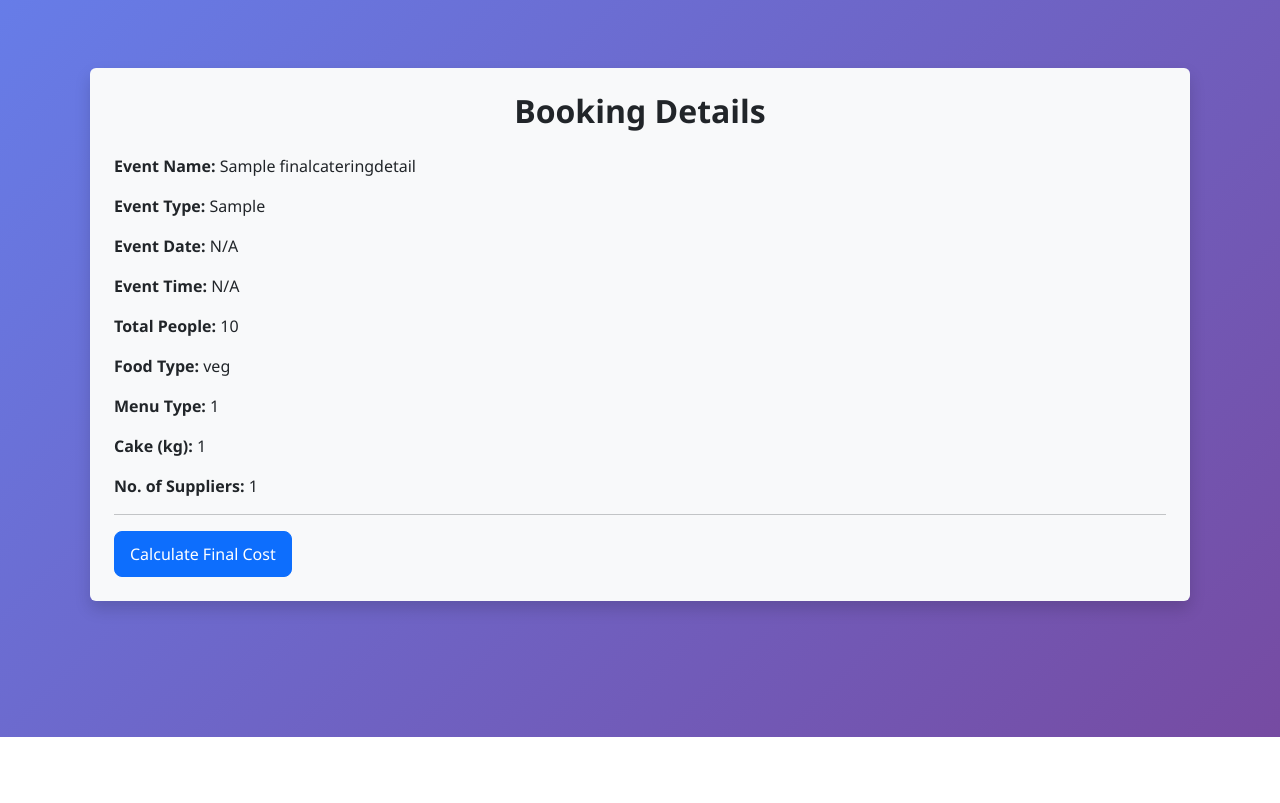
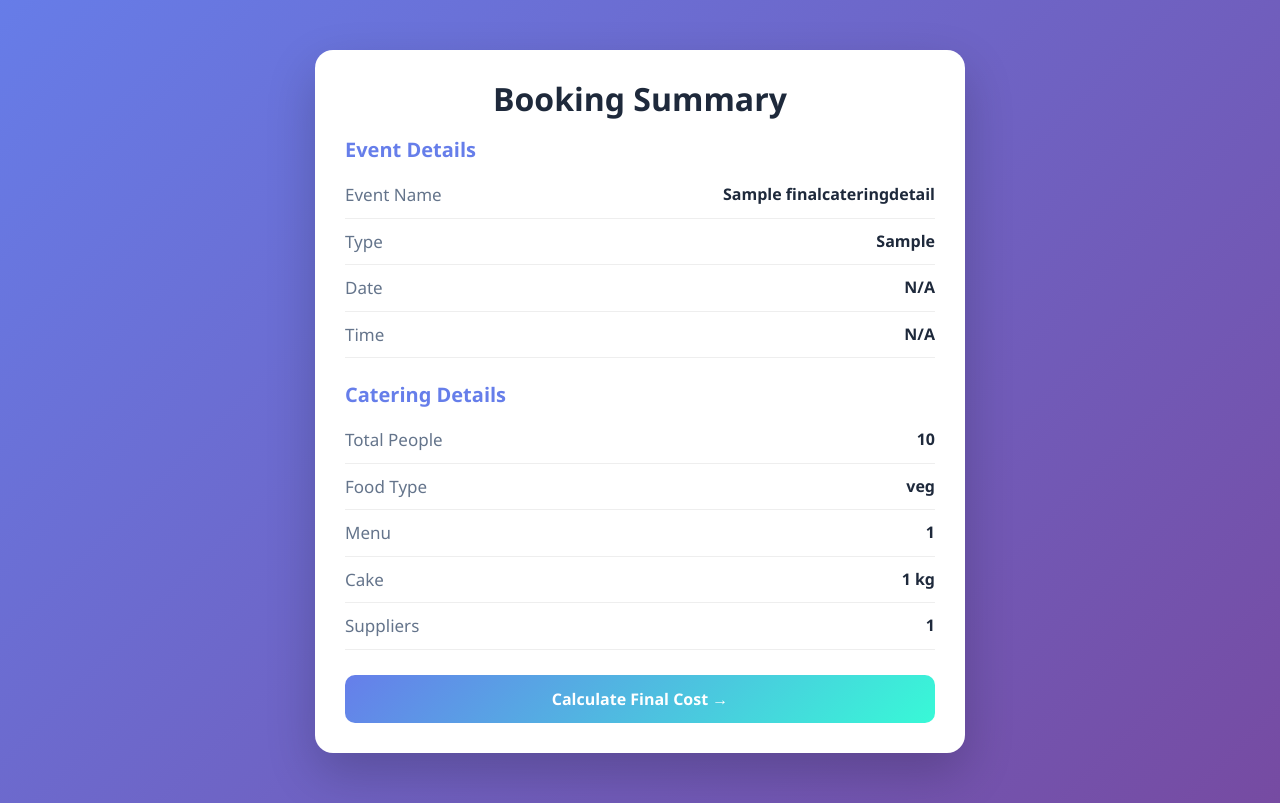
Before and after one commit to Keerthan-17/Eventure, a Django app: page /events/confirmation/1/ in a window 1280 px wide. Shown: the part 63-866 px from the top of the page. Before the commit the page ends 800 px from the top, so only its background shows below. Run offline with Django 5.2, Linux system fonts and the light colour scheme; tables that the repository leaves empty hold one stand-in row (values such as "Sample post").

Commit message:
add styling to confirmation page and thank you page.

```diff
--- /dev/null
+++ b/static/CSS/pages/confirmation.css
@@ -0,0 +1,74 @@
+/* Background stays gradient */
+body {
+    background: linear-gradient(135deg, #667eea, #764ba2);
+}
+
+/* Wrapper */
+.confirm-wrapper {
+    display: flex;
+    justify-content: center;
+    padding: 50px 20px;
+}
+
+/* Main card */
+.confirm-box {
+    width: 100%;
+    max-width: 650px;
+    background: white;
+    border-radius: 18px;
+    padding: 30px;
+    box-shadow: 0 20px 50px rgba(0,0,0,0.2);
+}
+
+/* Heading */
+.confirm-heading {
+    text-align: center;
+    font-weight: 700;
+    margin-bottom: 20px;
+    color: #1e293b;
+}
+
+/* Sections */
+.summary-section {
+    margin-bottom: 25px;
+}
+
+.summary-section h5 {
+    font-weight: 600;
+    margin-bottom: 10px;
+    color: #667eea;
+}
+
+/* Rows */
+.summary-row {
+    display: flex;
+    justify-content: space-between;
+    padding: 10px 0;
+    border-bottom: 1px solid #eee;
+}
+
+.summary-row span {
+    color: #64748b;
+    font-size: 17px;
+}
+
+.summary-row strong {
+    color: #1e293b;
+}
+
+/* Button */
+.btn-final {
+    width: 100%;
+    padding: 12px;
+    border-radius: 10px;
+    border: none;
+
+    background: linear-gradient(135deg, #667eea, #38f9d7);
+    color: white;
+    font-weight: bold;
+    transition: 0.3s;
+}
+
+.btn-final:hover {
+    transform: translateY(-2px);
+}
--- a/templates/events/confirmation.html
+++ b/templates/events/confirmation.html
@@ -1,29 +1,85 @@
-<!-- templates/events/confirmation.html -->
 {% extends 'base.html' %}
+{% load static %}
+
+{% block extra_css %}
+<link rel="stylesheet" href="{% static 'css/pages/confirmation.css' %}">
+{% endblock %}
+
 {% block content %}
 
-<div class="container mt-5">
-    <div class="p-4 bg-light rounded shadow">
-        <h2 class="text-center mb-4">Booking Details</h2>
+<div class="confirm-wrapper">
 
-        <p><strong>Event Name:</strong> {{ details.event_name }}</p>
-        <p><strong>Event Type:</strong> {{ details.event_type }}</p>
-        <p><strong>Event Date:</strong> {{ event_date }}</p>
-        <p><strong>Event Time:</strong> {{ event_time }}</p>
-        <p><strong>Total People:</strong> {{ details.total_people }}</p>
-        <p><strong>Food Type:</strong> {{ details.food_type }}</p>
-        <p><strong>Menu Type:</strong> {{ details.menu_type }}</p>
-        <p><strong>Cake (kg):</strong> {{ details.cake_required }}</p>
-        <p><strong>No. of Suppliers:</strong> {{ details.no_of_suppliers }}</p>
+    <div class="confirm-box">
 
-        <hr>
+        <h2 class="confirm-heading">Booking Summary</h2>
 
+        <!-- Section -->
+        <div class="summary-section">
+            <h5>Event Details</h5>
+
+            <div class="summary-row">
+                <span>Event Name</span>
+                <strong>{{ details.event_name }}</strong>
+            </div>
+
+            <div class="summary-row">
+                <span>Type</span>
+                <strong>{{ details.event_type }}</strong>
+            </div>
+
+            <div class="summary-row">
+                <span>Date</span>
+                <strong>{{ event_date }}</strong>
+            </div>
+
+            <div class="summary-row">
+                <span>Time</span>
+                <strong>{{ event_time }}</strong>
+            </div>
+        </div>
+
+        <!-- Section -->
+        <div class="summary-section">
+            <h5>Catering Details</h5>
+
+            <div class="summary-row">
+                <span>Total People</span>
+                <strong>{{ details.total_people }}</strong>
+            </div>
+
+            <div class="summary-row">
+                <span>Food Type</span>
+                <strong>{{ details.food_type }}</strong>
+            </div>
+
+            <div class="summary-row">
+                <span>Menu</span>
+                <strong>{{ details.menu_type }}</strong>
+            </div>
+
+            <div class="summary-row">
+                <span>Cake</span>
+                <strong>{{ details.cake_required }} kg</strong>
+            </div>
+
+            <div class="summary-row">
+                <span>Suppliers</span>
+                <strong>{{ details.no_of_suppliers }}</strong>
+            </div>
+        </div>
+
+        <!-- CTA -->
         <form method="post" action="{% url 'calculate_price' %}">
             {% csrf_token %}
             <input type="hidden" name="id" value="{{ details.id }}">
-            <button type="submit" class="btn btn-primary">Calculate Final Cost</button>
+
+            <button type="submit" class="btn-final">
+                Calculate Final Cost →
+            </button>
         </form>
+
     </div>
+
 </div>
 
 {% endblock %}
```
Also changed, not shown: static/CSS/pages/final_bill.css (added, +97 -0 lines), static/CSS/pages/success_final.css (added, +76 -0 lines), templates/events/final_price.html (+78 -23 lines), templates/events/success.html (+24 -3 lines).
